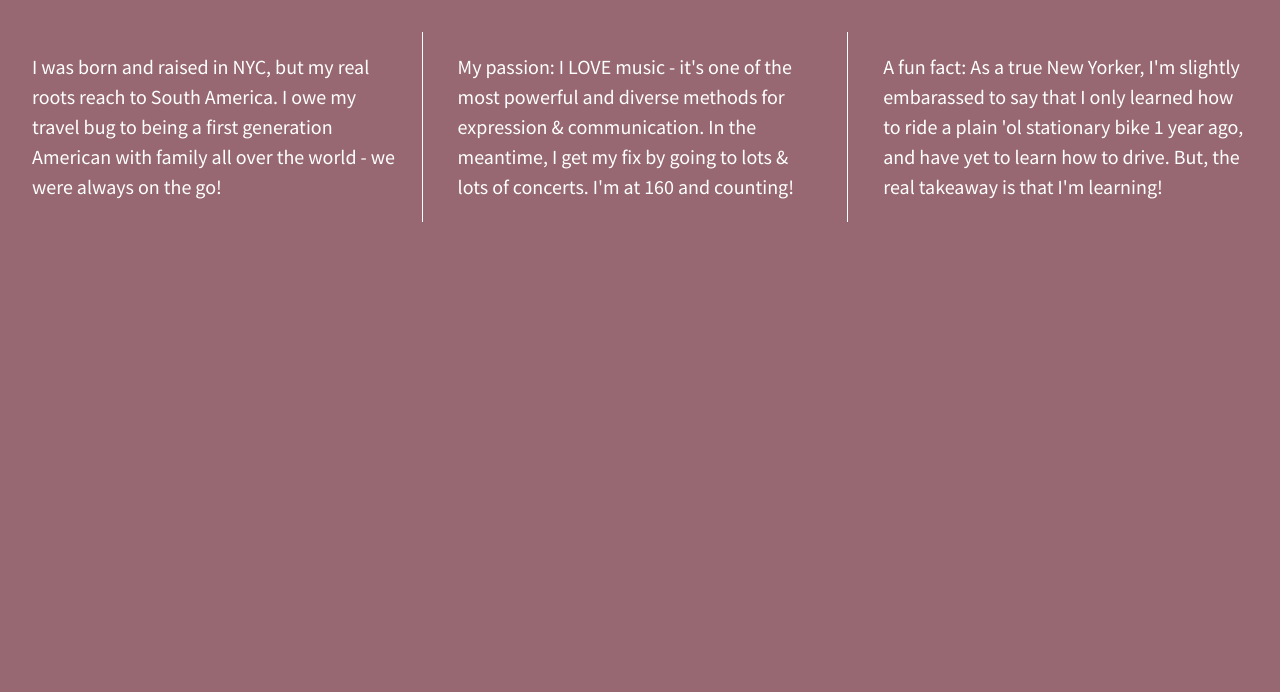
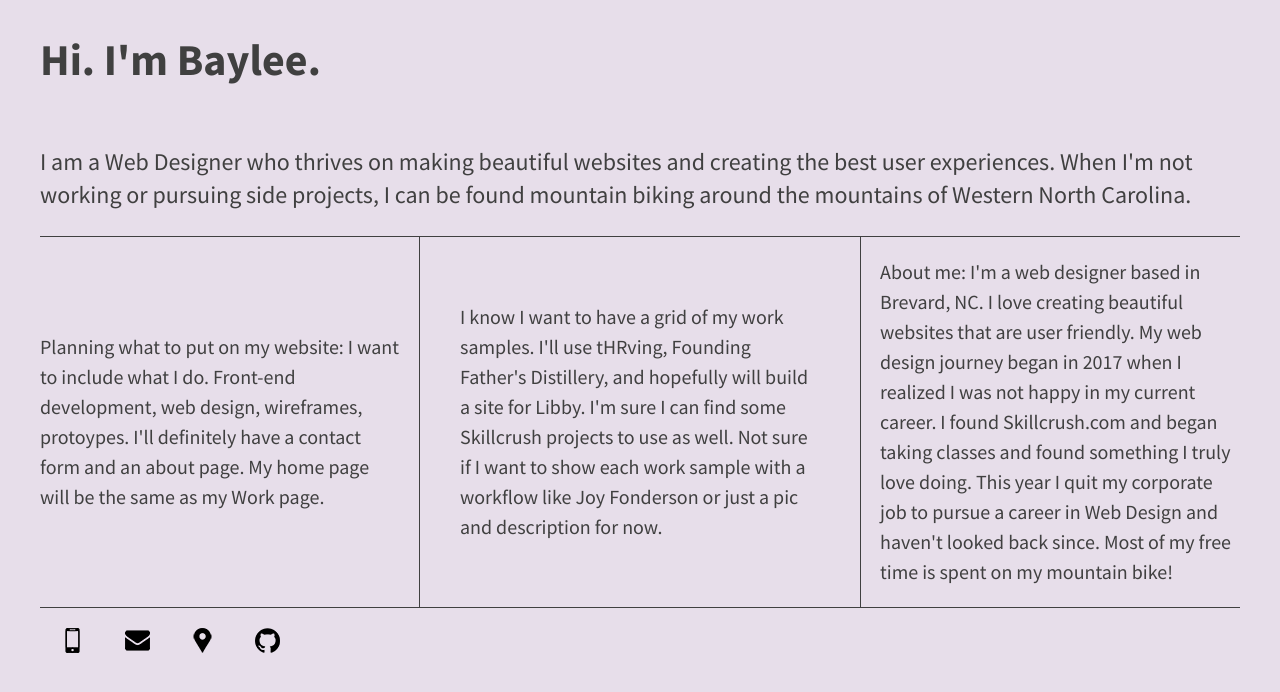
Before and after one commit to Baylee-Snead/flexbox-center-content-3, a plain HTML site: page index.html in a window 1280 px wide. Drawn offline with nearby package versions, Linux system fonts and the light colour scheme.

Commit message:
changed background color, put in my content, added contact icons

```diff
--- a/css/main.css
+++ b/css/main.css
@@ -97,39 +97,69 @@ textarea {
 
 
 html {
-  background-color: #fff;
+  background-color: #e7deea;
   height: 100%;
   width: 100%;
 }
 
 body {
+  display: flex;
+  justify-content: center;
   font-family: 'Source Sans Pro', sans-serif;
-  padding: 2em;
+  padding: 0em 2em;
   font-size: 1em;
-  height: 100%;
-  background-color: #976871;
+  color: #404040;
 }
 
-.wrapper {
+.flex-container {
   display: flex;
   justify-content: space-between;
-  align-items: center;
   flex-flow: row wrap;
   font-weight: 500;
+  max-width: 1200px;
 }
 
-.div-1, .div-2, .div-3 {
+.flex-item{
   display: flex;
   justify-content: center;
   align-items: center;
-  color: #fff;
   line-height: 1.5em;
   font-size: 1.25em;
   height: auto;
+  border-bottom: 1px solid #404040;
   /*width: 30%; */
 }
 
 
+
+header, footer {
+  display: flex;
+  width: 100%;
+  justify-content: flex-start;
+}
+
+main {
+  display: flex;
+  justify-content: center;
+  width: 100%;
+  border-bottom: 1px solid #404040;
+}
+
+h1 {
+  font-size: 2.75em;
+}
+
+main p {
+  font-size: 1.5em;
+}
+
+footer {
+  border-top: 1px solid #404040;
+}
+
+footer img {
+  padding: 20px;
+}
 
 
 /* ==========================================================================
@@ -143,6 +173,7 @@ body {
 .hidden {
     display: none !important;
 }
+
 
 /*
  * Hide only visually, but have it available for screen readers:
@@ -213,12 +244,14 @@ body {
    ========================================================================== */
 
 @media (min-width: 1200px) {
-      .div-1, .div-2, .div-3 {
+      .flex-item {
         flex-basis: 30%;
+        border-bottom: none;
       }
-      .div-1, .div-2 {
-        border-right: 1.5px solid #fff;
-        padding-right: 25px;
+      #div-2{
+        border-left: 1px solid #404040;
+        border-right: 1px solid #404040;
+        padding: 0 40px;
       }
 
 }
--- a/index.html
+++ b/index.html
@@ -21,16 +21,31 @@
             <p class="browserupgrade">You are using an <strong>outdated</strong> browser. Please <a href="http://browsehappy.com/">upgrade your browser</a> to improve your experience.</p>
         <![endif]-->
 
-        <section class="wrapper">
-            <div class="div-1">
-                <p>I was born and raised in NYC, but my real roots reach to South America. I owe my travel bug to being a first generation American with family all over the world - we were always on the go!</p>
+        <section class="flex-container">
+          <header>
+            <h1>Hi. I'm Baylee.</h1>
+          </header>
+          <main>
+            <p>I am a Web Designer who thrives on making beautiful websites and creating the best user experiences. When I'm not working or pursuing side projects, I can be found mountain biking around the mountains of Western North Carolina.</p>
+          </main>
+
+            <div id="div-1" class="flex-item">
+            <p>Planning what to put on my website: I want to include what I do. Front-end development, web design, wireframes, protoypes. I'll definitely have a contact form and an about page. My home page will be the same as my Work page.
             </div>
-            <div class="div-2">
-                <p>My passion: I LOVE music - it's one of the most powerful and diverse methods for expression & communication. In the meantime, I get my fix by going to lots & lots of concerts. I'm at 160 and counting!</p>
+            <div id="div-2" class="flex-item">
+            <p>I know I want to have a grid of my work samples. I'll use tHRving, Founding Father's Distillery, and hopefully will build a site for Libby. I'm sure I can find some Skillcrush projects to use as well. Not sure if I want to show each work sample with a workflow like Joy Fonderson or just a pic and description for now.</p>
             </div>
-            <div class="div-3">
-                <p>A fun fact: As a true New Yorker, I'm slightly embarassed to say that I only learned how to ride a plain 'ol stationary bike 1 year ago, and have yet to learn how to drive. But, the real takeaway is that I'm learning!</p>
+
+            <div id="div-3" class="flex-item">
+              <p>About me: I'm a web designer based in Brevard, NC. I love creating beautiful websites that are user friendly. My web design journey began in 2017 when I realized I was not happy in my current career. I found Skillcrush.com and began taking classes and found something I truly love doing. This year I quit my corporate job to pursue a career in Web Design and haven't looked back since. Most of my free time is spent on my mountain bike!</p>
             </div>
+
+            <footer>
+              <img src="img/iphone.png">
+              <img src="img/email.png">
+              <img src="img/location.png">
+              <img src="img/github.png">
+            </footer>
         </section>
 
         <script src="https://ajax.googleapis.com/ajax/libs/jquery/1.11.3/jquery.min.js"></script>
```
Also changed, not shown: img/email.png (added), img/github.png (added), img/iphone.png (added), img/location.png (added), img/work-foundingfathersdistillery.png (added), img/work-thrving.png (added).
